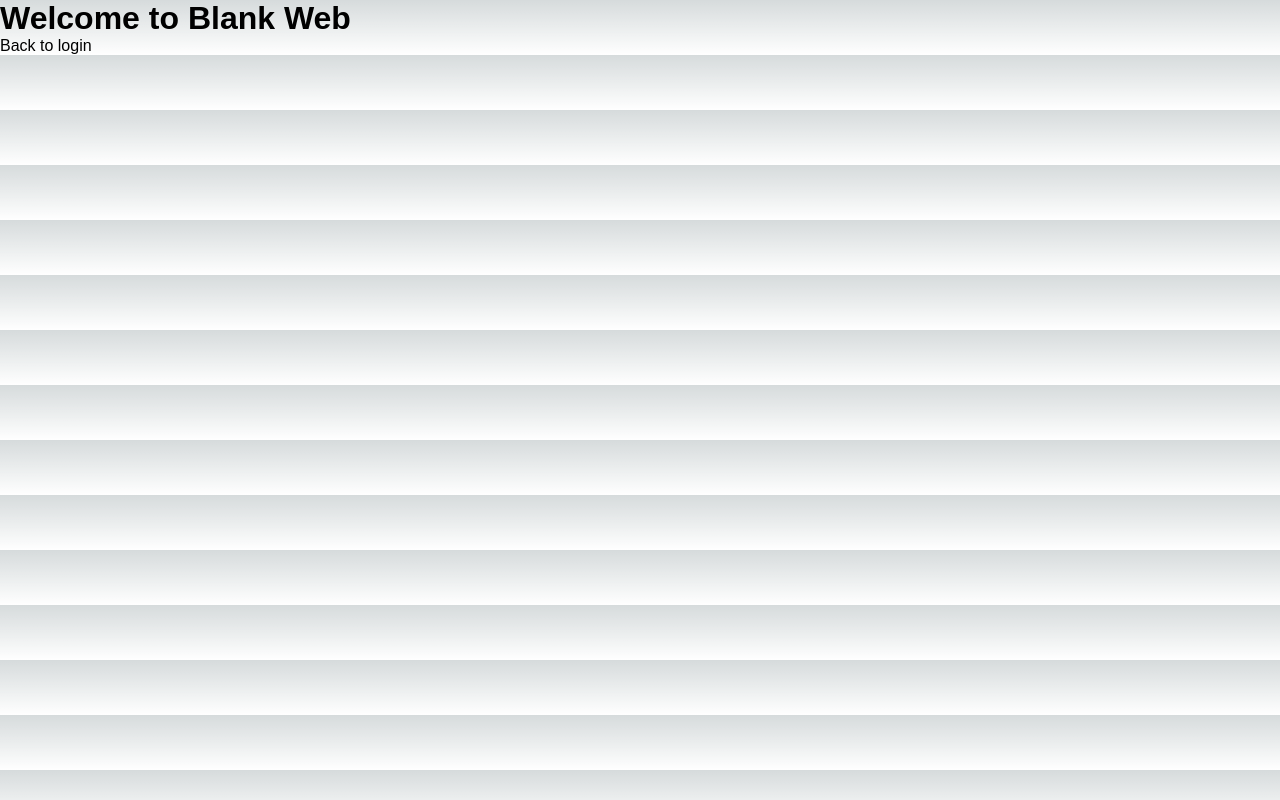
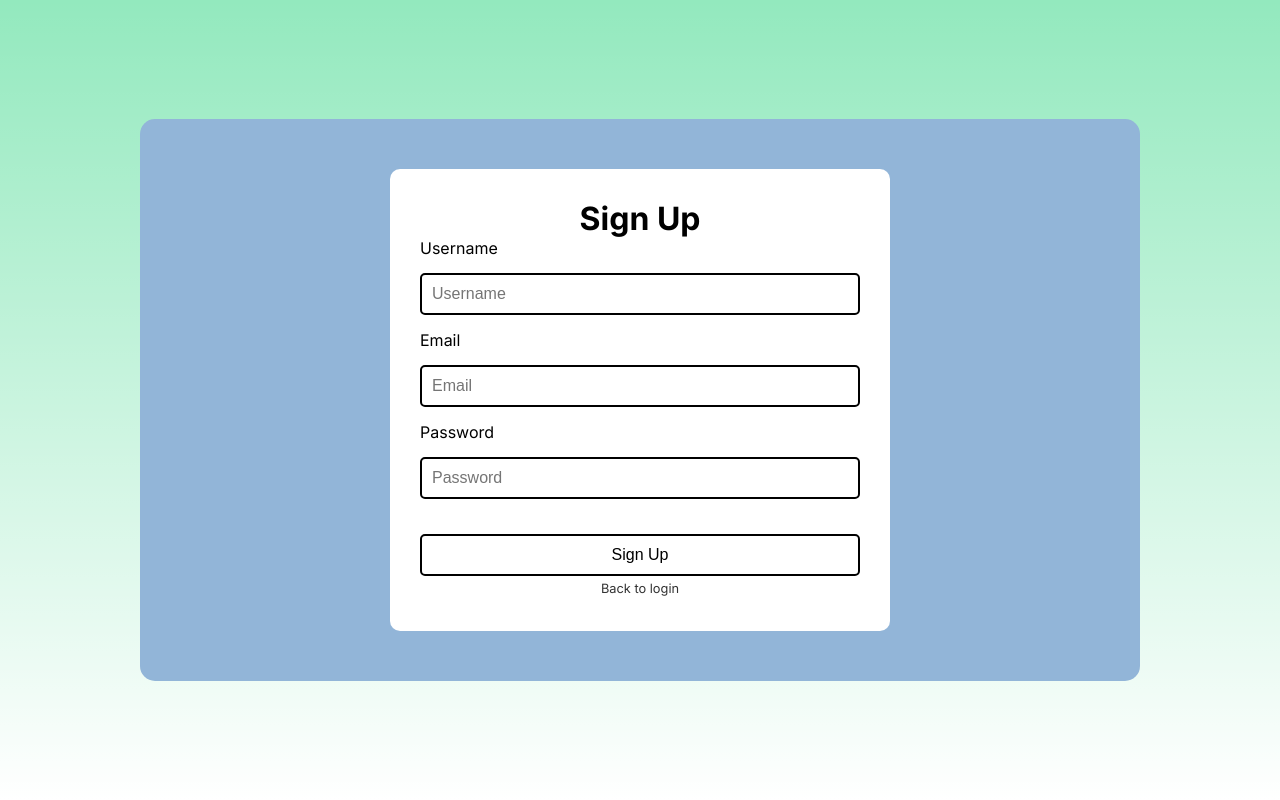
Before and after one commit to emilyylauu/comp602-ctrlc, a Next.js app in the folder ctrl-c/: page /signup in a window 1280 px wide. Built offline with nearby package versions, Linux system fonts and the light colour scheme.

Commit message:
new update

```diff
--- a/ctrl-c/src/app/login/login.css
+++ b/ctrl-c/src/app/login/login.css
@@ -8,11 +8,18 @@ body {
   align-items: center;
 }
 
-.h1 {
-  text-align: left;
-  margin: 0;
-  font-size: 36px;
+.welcome {
+  display: flex;
+  justify-content: center;
+  margin-right: 35px;
+  font-size: 18px;
+  font-weight: 700;
   color: #333;
+}
+
+img {
+  width: 300px;
+  display: block;
 }
 
 .BlueBox {
@@ -24,6 +31,8 @@ body {
   padding: 50px;
   display: flex;
   justify-content: space-between;
+  align-items: center;
+
 }
 
 .LoginText {
@@ -44,7 +53,7 @@ body {
   background-color: white;
   border: 2px solid black;
   border-radius: 5px;
-  padding: 10px 50px;
+  padding: 10px;
   font-size: 16px;
   margin-top: 10px;
   cursor: pointer;
@@ -67,7 +76,7 @@ body {
   border: 2px solid black;
   margin-top: 20px;
   border-radius: 5px;
-  padding: 10px 50px;
+  padding: 10px;
   width: 100%;
   font-size: 16px;
   cursor: pointer;
--- a/ctrl-c/src/app/signup/page.jsx
+++ b/ctrl-c/src/app/signup/page.jsx
@@ -1,21 +1,48 @@
+"use client";
+
 import React from "react";
+import "./signup.css";
 
-const Page = () => {
+const Signup = () => {
   return (
-    <div style={{ fontFamily: "'Istok Web', sans-serif" }}>
+    <div className="BlueBox">
       <div>
         <title>Sign Up Page</title>
       </div>
 
-      <h1>Welcome to Blank Web</h1>
+      <div className="WhiteBox">
+        <h1>Sign Up</h1>
 
-      <div>
-        <a href="http://localhost:3000/login" className="signup">
-          Back to login
-        </a>
+        <div className="label-input-container">
+          <label>Username </label>
+          <input className="inputs" type="text" placeholder="Username" />
+        </div>
+
+        <div className="label-input-container">
+          <label>Email </label>
+          <input className="inputs" type="email" placeholder="Email" />
+        </div>
+
+        <div className="label-input-container">
+          <label>Password </label>
+          <input className="inputs" type="password" placeholder="Password" />
+        </div>
+
+        <button
+          className="SignupButton"
+          onClick={() =>
+            (window.location.href = "http://localhost:3000/verify")
+          }
+        >
+          Sign Up
+        </button>
+
+        <div className="links">
+          <a href="http://localhost:3000/login">Back to login</a>
+        </div>
       </div>
     </div>
   );
 };
 
-export default Page;
+export default Signup;
--- a/ctrl-c/src/app/signup/signup.css
+++ b/ctrl-c/src/app/signup/signup.css
@@ -0,0 +1,92 @@
+body {
+  background-color: #93E9BE;
+  margin: 0;
+  height: 100vh;
+  display: flex;
+  justify-content: center;
+  align-items: center;
+}
+
+
+.h1 {
+  text-align: center;
+  font-size: 36px;
+  color: #333;
+}
+
+.BlueBox {
+  background-color: #92B5D8;
+  border-radius: 15px;
+  width: 90%;
+  max-width: 1000px;
+  height: auto;
+  padding: 50px;
+  display: flex;
+  justify-content: center;
+  align-items: center;
+}
+
+
+.WhiteBox {
+  background-color: white;
+  width: 500px;
+  border-radius: 10px;
+  padding: 30px;
+  display: flex;
+  flex-direction: column;
+  align-items: center;
+}
+
+.inputs {
+  background-color: white;
+  border: 2px solid black;
+  border-radius: 5px;
+  padding: 10px;
+  font-size: 16px;
+  margin-top: 10px;
+  cursor: pointer;
+  box-sizing: border-box;
+}
+
+.label-input-container {
+  display: flex;
+  flex-direction: column;
+  width: 100%;
+  margin-bottom: 15px;
+}
+
+.label-input-container label {
+  margin-bottom: 5px;
+  text-align: left;
+}
+
+.SignupButton {
+  background-color: white;
+  border: 2px solid black;
+  margin-top: 20px;
+  border-radius: 5px;
+  padding: 10px;
+  width: 100%;
+  font-size: 16px;
+  cursor: pointer;
+  box-sizing: border-box;
+}
+
+.SignupButton:hover{
+  background-color: rgba(0, 0, 0, 0.183);
+  opacity: 0.8;
+  box-shadow: 5px 5px 10px rgba(0, 0, 0, 0.15);
+}
+
+.links {
+  text-align: center;
+  margin-top: 20px;
+  display: block;
+  color: #333;
+  font-size: 0.8em;
+  margin: 5px 0;
+}
+
+.links:hover {
+  text-decoration: underline;
+}
--- /dev/null
+++ b/ctrl-c/src/app/verify/verify.css
@@ -0,0 +1,3 @@
+body {
+  background-color: #92B5D8;
+}
```
Also changed, not shown: ctrl-c/src/app/login/page.jsx (+17 -5 lines), ctrl-c/src/app/verify/page.jsx (added, +20 -0 lines), ctrl-c/public/image/logo.png (added).
